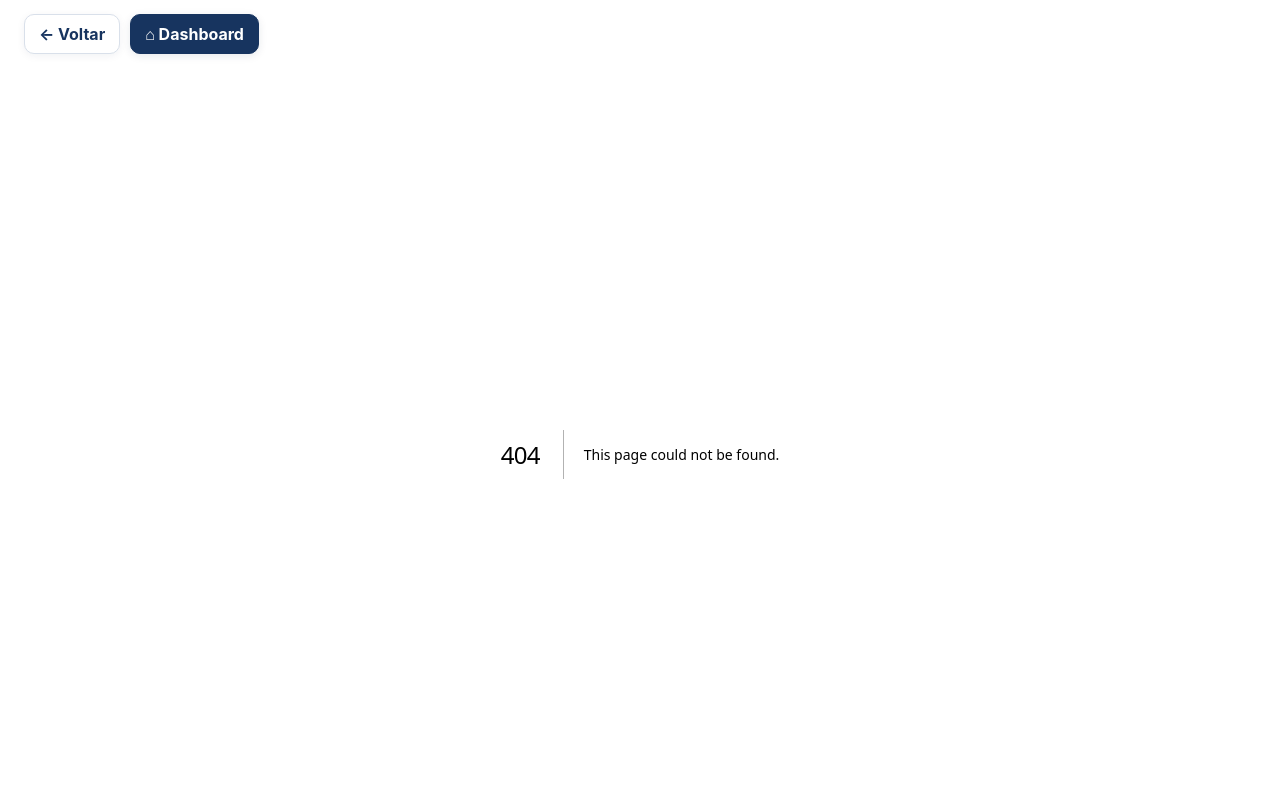
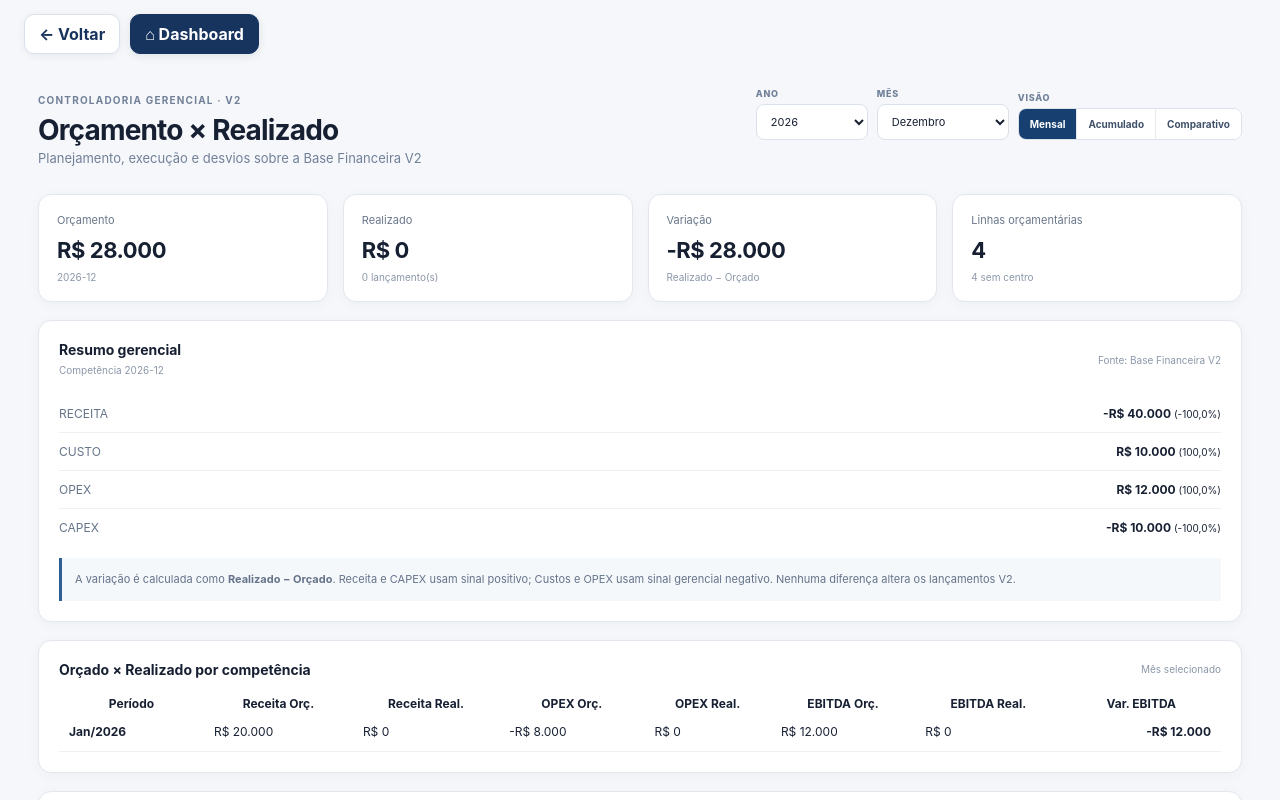
Before and after one commit to cardoso4009-byte/bp-financeiro-bi, a Next.js app: page /budget-realizado-v2 in a window 1280 px wide. Before the commit this address had no page. Shown: the top 800 px of the page. Built offline with nearby package versions, Linux system fonts and the light colour scheme.

Commit message:
feat: cria visao gerencial orcado realizado V2

```diff
--- /dev/null
+++ b/app/budget-realizado-v2/page.tsx
@@ -0,0 +1,70 @@
+'use client'
+
+import { useEffect, useMemo, useState } from 'react'
+import ReportPeriodFilter, { type ReportPeriod } from '@/components/report-period-filter'
+import { DEFAULT_REPORT_PERIOD, competence, monthLabel } from '@/lib/report-period'
+import { readV2BrowserStore } from '@/lib/v2-browser-storage'
+import { readV2CostCenters } from '@/lib/v2-cost-center-storage'
+import { buildV2FinancialBase } from '@/lib/v2-financial-base'
+import { buildV2BudgetReport, type V2BudgetEntry } from '@/lib/v2-budget'
+import { readV2BudgetEntries, writeV2BudgetEntries } from '@/lib/v2-budget-storage'
+
+const brl=(n:number)=>n.toLocaleString('pt-BR',{style:'currency',currency:'BRL',maximumFractionDigits:0})
+const pct=(n:number|undefined)=>n===undefined?'—':`${(n*100).toFixed(1).replace('.',',')}%`
+
+export default function BudgetRealizadoV2(){
+ const [period,setPeriod]=useState<ReportPeriod>({...DEFAULT_REPORT_PERIOD,month:12})
+ const [entries,setEntries]=useState<ReturnType<typeof readV2BrowserStore>['entries']>([])
+ const [budget,setBudget]=useState<V2BudgetEntry[]>([])
+ const [editing,setEditing]=useState(false)
+ const [saved,setSaved]=useState(false)
+
+ useEffect(()=>{setEntries(readV2BrowserStore().entries);setBudget(readV2BudgetEntries())},[])
+
+ const selected=competence(period.year,period.month)
+ const base=useMemo(()=>buildV2FinancialBase(entries),[entries])
+ const centers=useMemo(()=>readV2CostCenters(),[])
+ const report=useMemo(()=>buildV2BudgetReport(base,budget,centers,selected),[base,budget,centers,selected])
+ const months=useMemo(()=>Array.from({length:period.view==='acumulado'?period.month:1},(_,i)=>i+1),[period])
+ const monthReports=useMemo(()=>months.map(month=>buildV2BudgetReport(base,budget,centers,competence(period.year,month))),[base,budget,centers,months,period.year])
+ const line=(movementClass:V2BudgetEntry['movementClass'])=>report.lines.filter(x=>x.movementClass===movementClass).reduce((s,x)=>s+x.budget,0)
+ const actual=(movementClass:V2BudgetEntry['movementClass'])=>report.lines.filter(x=>x.movementClass===movementClass).reduce((s,x)=>s+x.actual,0)
+
+ function update(month:number,movementClass:V2BudgetEntry['movementClass'],raw:string){
+  const value=Number(raw.replace(',','.'))||0
+  const periodKey=competence(period.year,month)
+  setBudget(prev=>prev.map(item=>item.period===periodKey&&item.movementClass===movementClass?{...item,amount:movementClass==='receita'||movementClass==='capex'?value:-Math.abs(value)}:item))
+  setSaved(true)
+ }
+ function save(){writeV2BudgetEntries(budget);setSaved(true);setEditing(false)}
+
+ return <main className="content" style={{marginLeft:0,width:'100%',maxWidth:1450,margin:'0 auto'}}>
+  <header><div><small>CONTROLADORIA GERENCIAL · V2</small><h1>Orçamento × Realizado</h1><p>Planejamento, execução e desvios sobre a Base Financeira V2</p></div><ReportPeriodFilter value={period} onChange={setPeriod} years={[2026]}/></header>
+  <div className="cards">
+   <div className="card"><span>Orçamento</span><strong>{brl(report.budgetTotal)}</strong><small>{selected}</small></div>
+   <div className="card"><span>Realizado</span><strong>{brl(report.actualTotal)}</strong><small>{report.actualEntries} lançamento(s)</small></div>
+   <div className="card"><span>Variação</span><strong>{brl(report.varianceTotal)}</strong><small>Realizado − Orçado</small></div>
+   <div className="card"><span>Linhas orçamentárias</span><strong>{report.budgetEntries}</strong><small>{report.unassignedBudgetEntries} sem centro</small></div>
+  </div>
+  <section className="panel">
+   <div className="panel-title"><div><h2>Resumo gerencial</h2><span>Competência {selected}</span></div><span>Fonte: Base Financeira V2</span></div>
+   <div className="rows">
+    {(['receita','custo','opex','capex'] as const).map(kind=><div className="row" key={kind}><span>{kind.toUpperCase()}</span><b>{brl(actual(kind)-line(kind))} <small style={{fontWeight:400}}>({pct(report.lines.find(x=>x.movementClass===kind)?.variancePercent)})</small></b></div>)}
+   </div>
+   <div className="note" style={{marginTop:12}}>A variação é calculada como <strong>Realizado − Orçado</strong>. Receita e CAPEX usam sinal positivo; Custos e OPEX usam sinal gerencial negativo. Nenhuma diferença altera os lançamentos V2.</div>
+  </section>
+  <section className="panel">
+   <div className="panel-title"><h2>Orçado × Realizado por competência</h2><span>{period.view==='acumulado'?'Acumulado':'Mês selecionado'}</span></div>
+   <div className="table-wrap" style={{overflowX:'auto'}}><table><thead><tr><th>Período</th><th>Receita Orç.</th><th>Receita Real.</th><th>OPEX Orç.</th><th>OPEX Real.</th><th>EBITDA Orç.</th><th>EBITDA Real.</th><th>Var. EBITDA</th></tr></thead><tbody>{monthReports.map((r,i)=>{const b=k=>r.lines.filter(x=>x.movementClass===k).reduce((s,x)=>s+x.budget,0);const a=k=>r.lines.filter(x=>x.movementClass===k).reduce((s,x)=>s+x.actual,0);const eb=b('receita')+b('custo')+b('opex');const ea=a('receita')+a('custo')+a('opex');return <tr key={r.period}><td><strong>{monthLabel(i+1)}/{period.year}</strong></td><td>{brl(b('receita'))}</td><td>{brl(a('receita'))}</td><td>{brl(b('opex'))}</td><td>{brl(a('opex'))}</td><td>{brl(eb)}</td><td>{brl(ea)}</td><td><strong>{brl(ea-eb)}</strong></td></tr>})}</tbody></table></div>
+  </section>
+  <section className="panel">
+   <div className="panel-title"><div><h2>Orçamento por competência</h2><span>{editing?'Edição habilitada':'Consulta'}</span></div><button className="primary-btn" onClick={()=>editing?save():setEditing(true)}>{editing?'Salvar orçamento':'Editar orçamento'}</button></div>
+   <div className="table-wrap" style={{overflowX:'auto'}}><table><thead><tr><th>Competência</th><th>Receita</th><th>Custos</th><th>OPEX</th><th>CAPEX</th><th>EBITDA</th></tr></thead><tbody>{budget.filter(x=>x.period.startsWith(String(period.year))).filter(x=>x.movementClass==='receita').map(revenue=>{const m=Number(revenue.period.slice(5));const get=k=>budget.find(x=>x.period===revenue.period&&x.movementClass===k);const cost=get('custo');const opex=get('opex');const capex=get('capex');const ebitda=revenue.amount+(cost?.amount??0)+(opex?.amount??0);return <tr key={revenue.period}><td><strong>{monthLabel(m)}/{period.year}</strong></td>{[['receita',revenue],['custo',cost],['opex',opex],['capex',capex]].map(([kind,item]:any)=><td key={kind}>{editing?<input inputMode="decimal" value={Math.abs(item?.amount??0)} onChange={e=>update(m,kind,e.target.value)} style={{width:120}}/>:brl(item?.amount??0)}</td>)}<td><strong>{brl(ebitda)}</strong></td></tr>})}</tbody></table></div>
+   {saved&&<div className="note" style={{marginTop:12}}>Orçamento persistido localmente. A próxima evolução pode migrar esta mesma estrutura para persistência por empresa/usuário sem alterar o motor de comparação.</div>}
+  </section>
+  <section className="panel">
+   <div className="panel-title"><h2>Governança</h2><span>Sem rateio</span></div>
+   <div className="note"><strong>Orçamento e realizado são bases distintas.</strong> O realizado vem exclusivamente dos lançamentos V2 persistidos. O orçamento é explícito, pode existir sem realizado e vice-versa. Centros de resultado sem classificação permanecem como SEM-CC; nenhuma diferença é fechada artificialmente.</div>
+  </section>
+ </main>
+}
```
